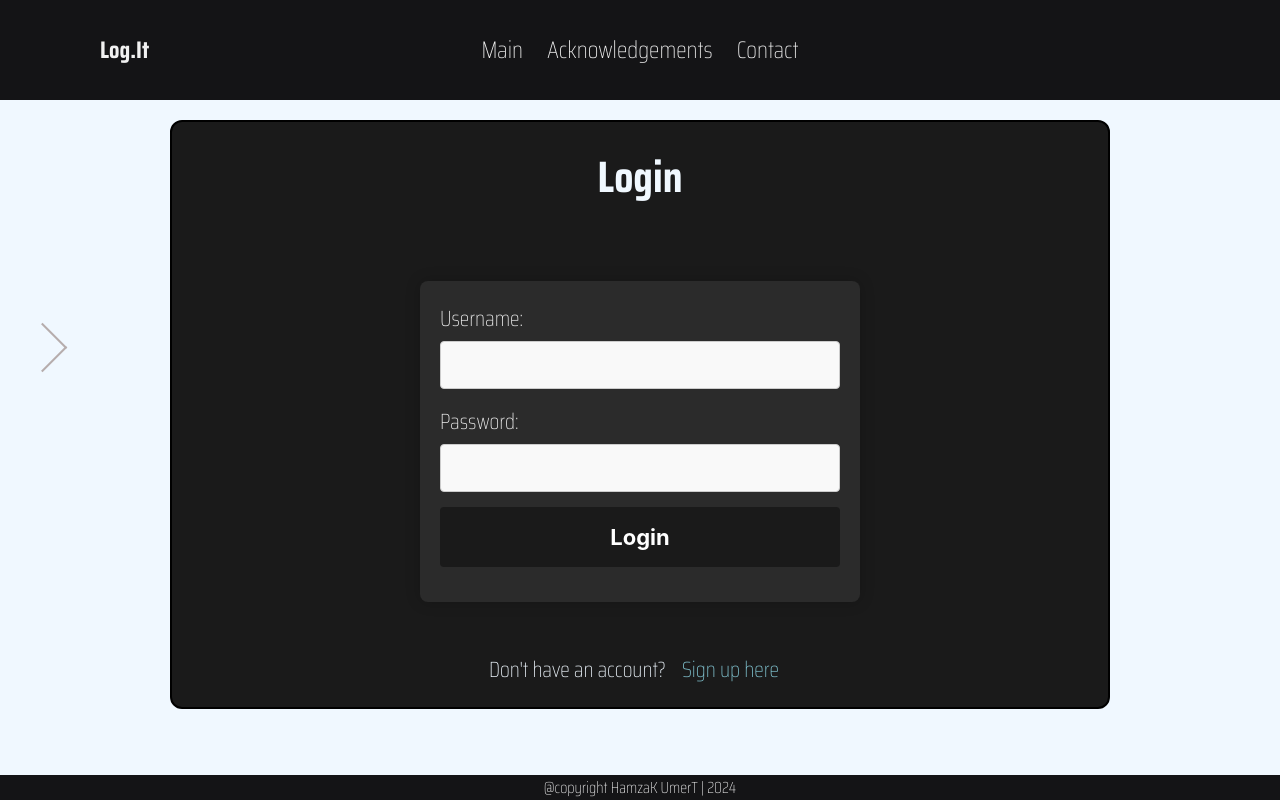
After one commit to MuhammadHamzaKashif/Log.It, a Flask app: page /login in a window 1280 px wide. The commit adds this page. Run offline with Flask 3, Linux system fonts and the light colour scheme.

Commit message:
Added front end of login page

```diff
--- a/app.py
+++ b/app.py
@@ -17,6 +17,14 @@ def row_to_dict(cursor, row):
 @app.route('/')
 def index():
     return render_template('index.html')
+
+@app.route('/login')
+def login():
+    return render_template('login.html')
+
+@app.route('/signup')
+def signup():
+    return render_template('signup.html')
 
 @app.route('/acknowledge')
 def acknowledge():
@@ -45,7 +53,7 @@ def rand_fact():
 @app.route('/topics')
 def send_qs():
     arr = []
-    dir_path = 'static/DiscreteMathematics.wiki'
+    dir_path = 'static/courses/DiscreteMathematics.wiki'
 
     file_names = os.listdir(dir_path)
 
@@ -118,7 +126,7 @@ def update_stats():
 
 @app.route('/info/<filename>')
 def get_mdinfo(filename):
-    file_path = f"static/DiscreteMathematics.wiki/{filename}.md"
+    file_path = f"static/courses/DiscreteMathematics.wiki/{filename}.md"
     if os.path.isfile(file_path):
         with open(file_path, 'r') as file:
             content = file.read()
--- a/static/acknowledge.css
+++ b/static/acknowledge.css
@@ -51,6 +51,7 @@ body {
 #lname {
     cursor: pointer;
     margin: 0px 25px;
+    font-size: 1.5em;
 }
 
 #options {
@@ -67,6 +68,11 @@ li {
     text-decoration: none;
     padding: 12px 12px;
     color: rgb(241, 241, 241);
+    font-size: 1.5em;
+}
+
+#options li a:hover{
+    text-decoration: underline;
 }
 
 #toc {
@@ -114,6 +120,7 @@ li {
     padding: 20px;
     border: 2px solid black;
     border-radius: 12px;
+    justify-self: center;
 }
 
 #content a{
@@ -147,6 +154,11 @@ li {
     margin-top: 20px;
 }
 
+
+#buttons {
+    margin-top: 20px;
+}
+
 button {
     padding: 12px;
     width: 90px;
@@ -158,15 +170,16 @@ button {
     border: 2px solid #1A1A1A;
     border-radius: 15px;
     box-sizing: border-box;
-    font-family: Roobert,-apple-system,BlinkMacSystemFont,"Segoe UI",Helvetica,Arial,sans-serif,"Apple Color Emoji","Segoe UI Emoji","Segoe UI Symbol";
+    font-family: Roobert, -apple-system, BlinkMacSystemFont, "Segoe UI", Helvetica, Arial, sans-serif, "Apple Color Emoji", "Segoe UI Emoji", "Segoe UI Symbol";
     font-size: 16px;
     font-weight: 600;
     line-height: normal;
+    cursor: pointer;
     margin: 0;
     min-height: 60px;
     min-width: 0;
     outline: none;
-    padding: 16px 24px;
+    /* padding: 16px 24px; */
     text-align: center;
     text-decoration: none;
     transition: all 300ms cubic-bezier(.23, 1, 0.32, 1);
@@ -174,6 +187,73 @@ button {
     touch-action: manipulation;
     will-change: transform;
 }
+
+/* Style for the login form */
+form {
+    background-color: #2b2b2b; /* Dark background */
+    padding: 20px;
+    border-radius: 8px;
+    box-shadow: 0 0 15px rgba(0, 0, 0, 0.2); /* Subtle shadow for depth */
+    width: 100%;
+    max-width: 400px; /* Limit the width */
+    margin: 50px auto; /* Center the form */
+    color: #f1f1f1; /* Light text color */
+}
+
+form div {
+    margin-bottom: 15px;
+}
+
+form label {
+    display: block;
+    font-size: 1em;
+    margin-bottom: 5px;
+}
+
+form input[type="text"], form input[type="email"], form input[type="password"], form input[type="text"], form select {
+    width: 100%; /* Full width */
+    padding: 10px;
+    border: 1px solid #ccc;
+    border-radius: 4px;
+    box-sizing: border-box; /* Include padding and border in element's total width and height */
+    font-size: 1em;
+    background-color: #f9f9f9;
+}
+
+form input[type="text"]:focus, form input[type="email"]:focus, form input[type="password"]:focus, form select:focus {
+    border-color: #555; /* Change border color on focus */
+}
+
+form button[type="submit"] {
+    width: 100%;
+    padding: 10px;
+    background-color: #1A1A1A;
+    color: #fff;
+    border: none;
+    border-radius: 4px;
+    cursor: pointer;
+    font-size: 1em;
+    font-weight: bold;
+}
+
+form button[type="submit"]:hover {
+    background-color: #333; /* Darken on hover */
+}
+
+/* Additional styles for better layout */
+/* #login-container {
+    display: flex;
+    justify-content: center;
+    align-items: center;
+    min-height: 100vh;
+    background-color: aliceblue;
+} */
+
+h1 {
+    text-align: center;
+    margin-bottom: 20px;
+}
+
 
 button:disabled {
     pointer-events: none;
@@ -188,6 +268,7 @@ button:active {
     box-shadow: none;
     transform: translateY(0);
 }
+
 
 .hidden {
     display: none;
--- a/static/contact.css
+++ b/static/contact.css
@@ -51,6 +51,7 @@ body {
 #lname {
     cursor: pointer;
     margin: 0px 25px;
+    font-size: 1.5em;
 }
 
 #options {
@@ -67,8 +68,12 @@ li {
     text-decoration: none;
     padding: 12px 12px;
     color: rgb(241, 241, 241);
+    font-size: 1.5em;
 }
 
+#options li a:hover{
+    text-decoration: underline;
+}
 #toc {
     background: rgb(20, 20, 22);
     color: rgb(241, 241, 241);
--- a/static/learn.css
+++ b/static/learn.css
@@ -49,6 +49,7 @@ body {
 #lname {
     cursor: pointer;
     margin: 0px 25px;
+    font-size: 1.5em;
 }
 
 #options {
@@ -65,6 +66,10 @@ li {
     text-decoration: none;
     padding: 12px 12px;
     color: rgb(241, 241, 241);
+    font-size: 1.5em;
+}
+#options li a:hover{
+    text-decoration: underline;
 }
 
 #toc {
--- a/static/learn.js
+++ b/static/learn.js
@@ -21,7 +21,7 @@ document.addEventListener('DOMContentLoaded', function(){
 
                 setTimeout(() => {
                     content.classList.add('visible');
-                }, 10); //transition
+                }, 10);
 
             })
             .catch(error => console.error('Error fetching data:', error));
--- a/static/result.css
+++ b/static/result.css
@@ -49,6 +49,7 @@ body {
 #lname {
     cursor: pointer;
     margin: 0px 25px;
+    font-size: 1.5em;
 }
 
 #options {
@@ -65,6 +66,10 @@ li {
     text-decoration: none;
     padding: 12px 12px;
     color: rgb(241, 241, 241);
+    font-size: 1.5em;
+}
+#options li a:hover{
+    text-decoration: underline;
 }
 
 #toc {
--- a/static/slideshow.js
+++ b/static/slideshow.js
@@ -22,6 +22,6 @@ document.addEventListener("DOMContentLoaded", function () {
         slides[slideIndex - 1].classList.add(n > slideIndex ? 'slide-right' : 'slide-left');
     }
 
-    // Automatic slideshow
-    setInterval(() => plusSlides(1), 5000); // Change slide every 5 seconds
+
+    setInterval(() => plusSlides(1), 3000);
 });
--- a/static/test.css
+++ b/static/test.css
@@ -49,6 +49,7 @@ body {
 #lname {
     cursor: pointer;
     margin: 0px 25px;
+    font-size: 1.5em;
 }
 
 #options {
@@ -65,6 +66,11 @@ li {
     text-decoration: none;
     padding: 12px 12px;
     color: rgb(241, 241, 241);
+    font-size: 1.5em;
+}
+
+#options li a:hover{
+    text-decoration: underline;
 }
 
 #toc {
--- a/templates/index.html
+++ b/templates/index.html
@@ -20,6 +20,9 @@
             <li><a href="/acknowledge">Acknowledgements</a></li>
             <li><a href="/contact">Contact</a></li>
         </div>
+        <div id="login">
+            <li><a href="/login">Login</a></li>
+        </div>
     </div>
     <div id="arrow-right"></div>
     <ul id="toc" class="hidden">
@@ -28,8 +31,6 @@
         <li id="result" class="list-group-item"><a href="/result">Result</a></li>
         <li id="rand_fact" class="list-group-item"><a href="/rand_fact">Random Fact</a></li>
     </ul>
-
-
 
     <div id="content">
         <div id="slideshow">
--- /dev/null
+++ b/templates/login.html
@@ -0,0 +1,54 @@
+<!DOCTYPE html>
+<html lang="en">
+<head>
+    <meta charset="UTF-8">
+    <meta name="viewport" content="width=device-width, initial-scale=1.0">
+    <title>Log.It - Login</title>
+    <link rel="stylesheet" href="/static/acknowledge.css">
+    <script src="https://cdn.jsdelivr.net/npm/marked/marked.min.js"></script>
+    <script src="/static/script.js"></script>
+</head>
+<body>
+    <div id="navbar">
+        <div id="logo">
+            <div>
+                <h4 id="lname">Log.It</h4>
+            </div>
+        </div>
+        <div id="options">
+            <li><a href="/">Main</a></li>
+            <li><a href="/acknowledge">Acknowledgements</a></li>
+            <li><a href="/contact">Contact</a></li>
+        </div>
+    </div>
+    <div id="arrow-right"></div>
+    <ul id="toc" class="hidden">
+        <li id="test" class="list-group-item"><a href="/test">Test</a></li>
+        <li id="learn" class="list-group-item"> <a href="/learn">Learn</a></li>
+        <li id="result" class="list-group-item"><a href="/result">Result</a></li>
+        <li id="rand_fact" class="list-group-item"><a href="/rand_fact">Random Fact</a></li>
+    </ul>
+    <div id="login-container">
+        <div id="content">
+            <h1>Login</h1>
+            <form action="/submit_login" method="post">
+                <div>
+                    <label for="username">Username:</label>
+                    <input type="text" id="username" name="username" required>
+                </div>
+                <div>
+                    <label for="password">Password:</label>
+                    <input type="password" id="password" name="password" required>
+                </div>
+                <div>
+                    <button type="submit">Login</button>
+                </div>
+            </form>
+            <p>Don't have an account? <a href="/signup">Sign up here</a></p>
+        </div>
+    </div>
+    <div id="copyright">
+        @copyright HamzaK UmerT | 2024
+    </div>
+</body>
+</html>
```
Also changed, not shown: static/style.css (+47 -8 lines), templates/signup.html (added, +82 -0 lines), create_db/create_db.py (renamed from create_db.py), create_db/create_db_facts.py (renamed from create_db_facts.py), create_db/create_db_stats.py (renamed from create_db_stats.py), stats.db.
